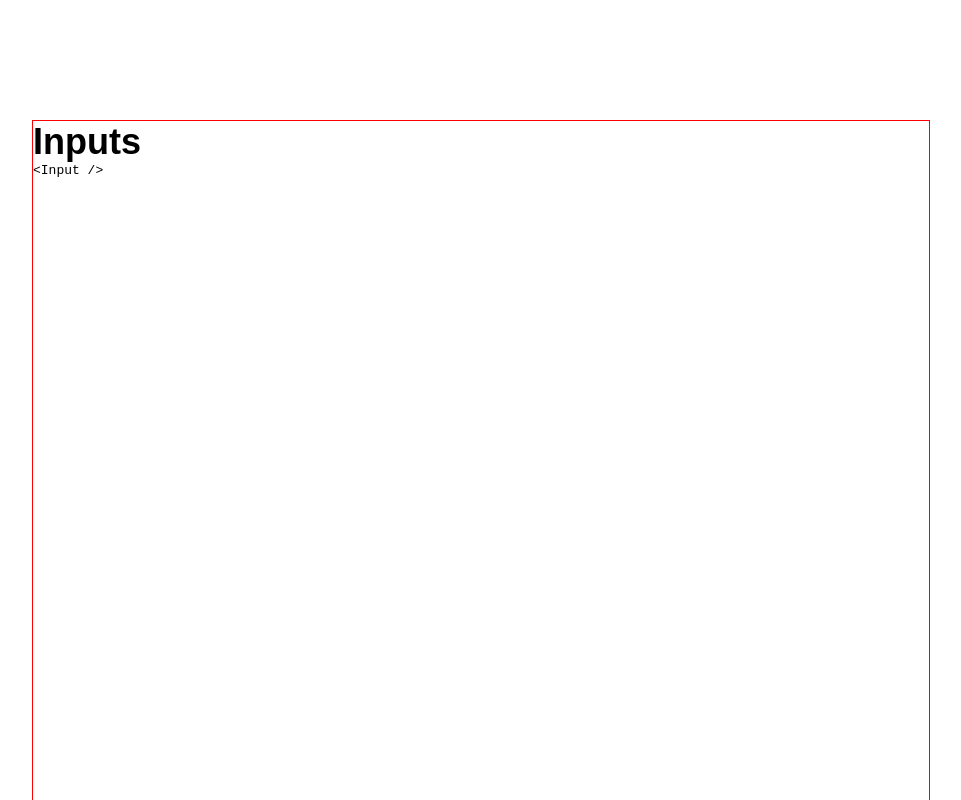
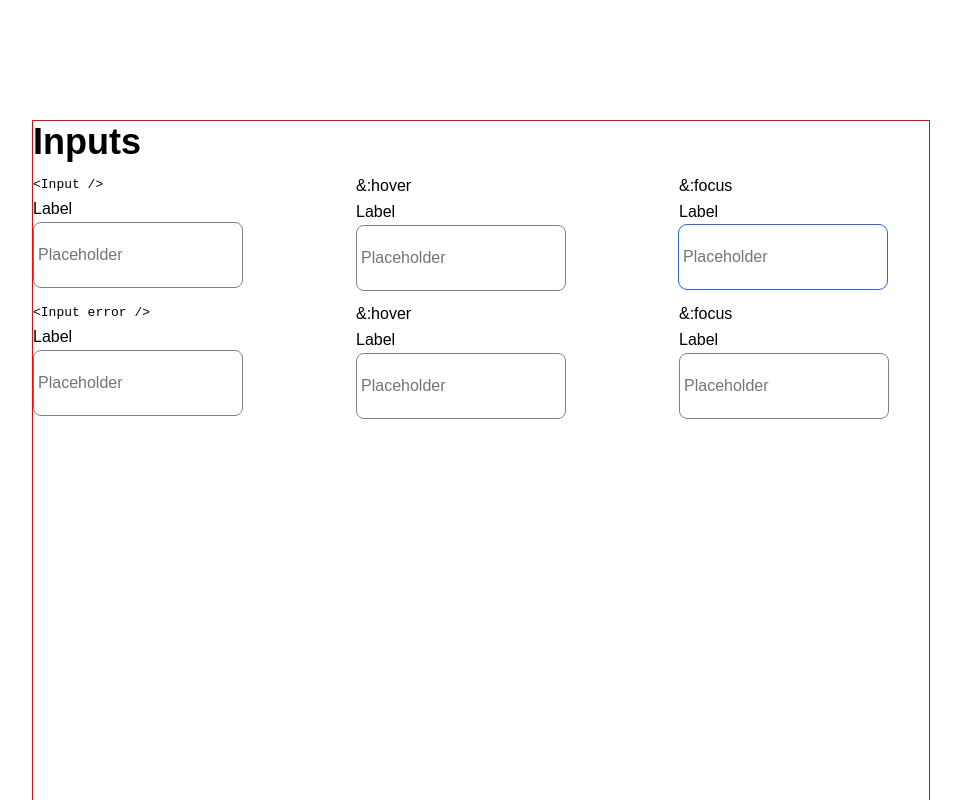
Before and after one commit to DarioPrazeres/input-component, a plain HTML site: page index.html in a window 1280 px wide. Shown: the top 800 px of the page, without its empty margins (159-1120 px from the left). Drawn offline with Linux system fonts and the light colour scheme.

Commit message:
update focus input

```diff
--- a/index.html
+++ b/index.html
@@ -6,19 +6,55 @@
     <meta name="viewport" content="width=device-width, initial-scale=1.0">
     <title>Input Component</title>
     <link rel="stylesheet" href="style.css">
+    <script src="script.js"></script>
 </head>
 <body>
     <section class="body-project">
         <h1>Inputs</h1>
         <section class="input-way">
             <div class="input-normal">
-                <pre>&ltInput /&gt</pre>
+                <p><pre>&ltInput /&gt</pre></p>
+                <div class="form-input">
+                    <label for="">Label</label>
+                    <input type="text" placeholder="Placeholder">
+                </div>
             </div>
             <div class="input-hover">
-
+                <p>&:hover</p>
+                <div class="form-input">
+                    <label for="">Label</label>
+                    <input type="text" placeholder="Placeholder" hover>
+                </div>
             </div>
             <div class="input-focus">
-
+                <p>&:focus</p>
+                <div class="form-input">
+                    <label for="name">Label</label>
+                    <input type="text" name="name" autofocus class="text-input" placeholder="Placeholder">
+                </div>
+            </div>
+        </section>
+        <section class="input-way-error">
+            <div class="input-normal">
+                <p><pre>&ltInput error /&gt</pre></p>
+                <div class="form-input">
+                    <label for="">Label</label>
+                    <input type="text" placeholder="Placeholder">
+                </div>
+            </div>
+            <div class="input-hover">
+                <p>&:hover</p>
+                <div class="form-input">
+                    <label for="">Label</label>
+                    <input type="text" placeholder="Placeholder" hover>
+                </div>
+            </div>
+            <div class="input-focus">
+                <p>&:focus</p>
+                <div class="form-input">
+                    <label for="name">Label</label>
+                    <input type="text" name="name" autofocus class="text-input" placeholder="Placeholder">
+                </div>
             </div>
         </section>
     </section>
--- /dev/null
+++ b/script.js
@@ -0,0 +1,3 @@
+const nameInput = document.querySelector('input.text-input');
+
+console.log(nameInput)
--- a/style.css
+++ b/style.css
@@ -1,33 +1,79 @@
-*{
+* {
   margin: 0px;
   padding: 0px;
 }
-body{
+
+body {
   font-family: Arial, Helvetica, sans-serif;
   display: flex;
   align-items: center;
   justify-content: center;
   flex-direction: column;
 }
-h1{
+
+h1 {
   font-size: 36px;
 }
-.body-project{
+p, label{
+  margin: 4px 0px 4px 0px;
+}
+.body-project {
   margin-top: 120px;
   width: 70%;
   height: 1000px;
   border: solid 1px red;
 }
+
 /*--------------Section About Input ----------------*/
-.input-way{
+.input-way,
+.input-way-error {
+  display: grid;
+  grid-template-columns: repeat(3, 250px);
+  margin: 10px 0px 10px 0px;
+  justify-content: space-between;
+}
 
+.form-input {
+  display: flex;
+  flex-direction: column;
 }
+
+.form-input input {
+  width: 200px;
+  height: 56px;
+  padding: 4px;
+  font-size: 16px;
+  font-weight: 500;
+  border-radius: 8px;
+  border: solid 1px #828282;
+  color: #828282;
+}
+
+.form-input input:focus {
+  border: none;
+  outline: none;
+  outline: solid 1px #2962FF;
+}
+
+.form-input input:hover {
+  border: none;
+  outline: none;
+  border: solid 1px #333333;
+}
+
+.form-input input::content {
+  border: none;
+  outline: none;
+  border: solid 1px #333333;
+}
+
 /*-----------------Input Style ----------------*/
 
 /*-----------Footer --------------*/
 footer {
   margin-top: 50px;
 }
+
 footer p {
   text-align: center;
   color: rgb(144, 142, 142);
```
Lines whose indentation alone changed are shown as unchanged.
